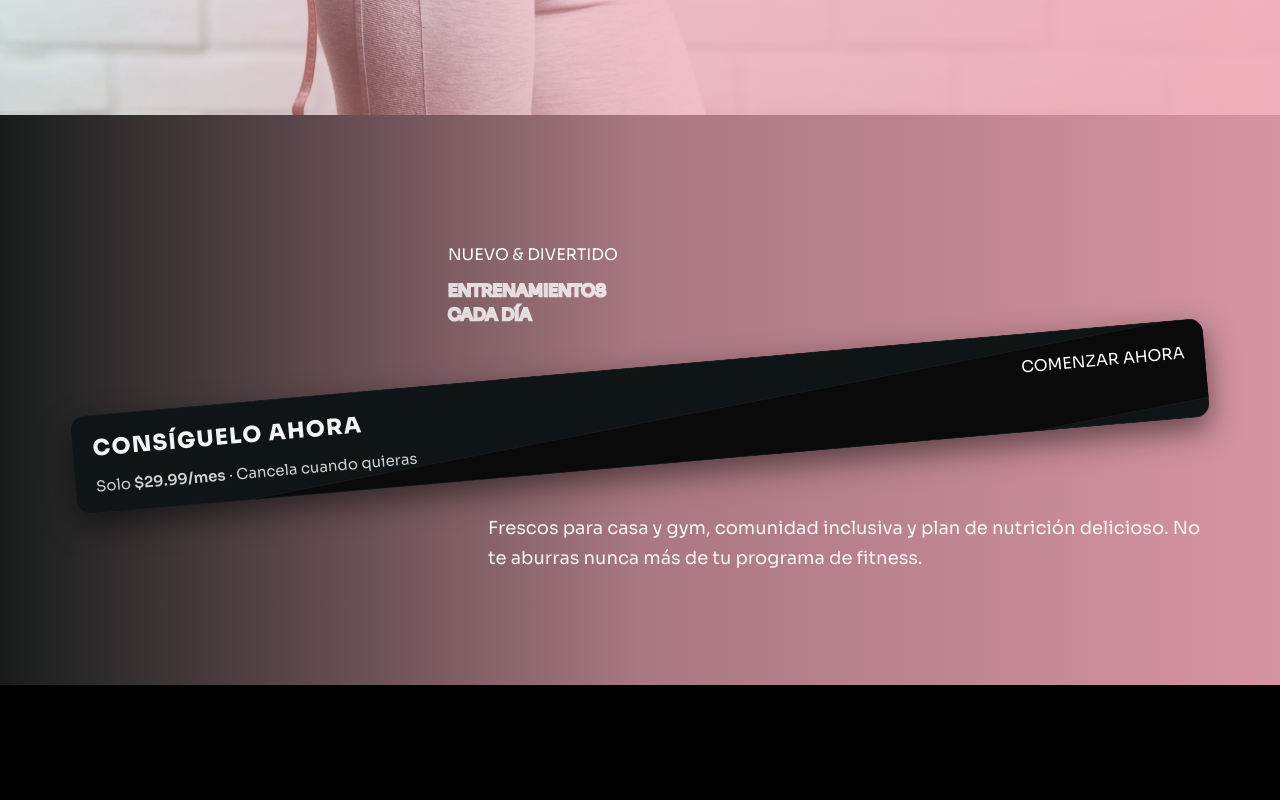
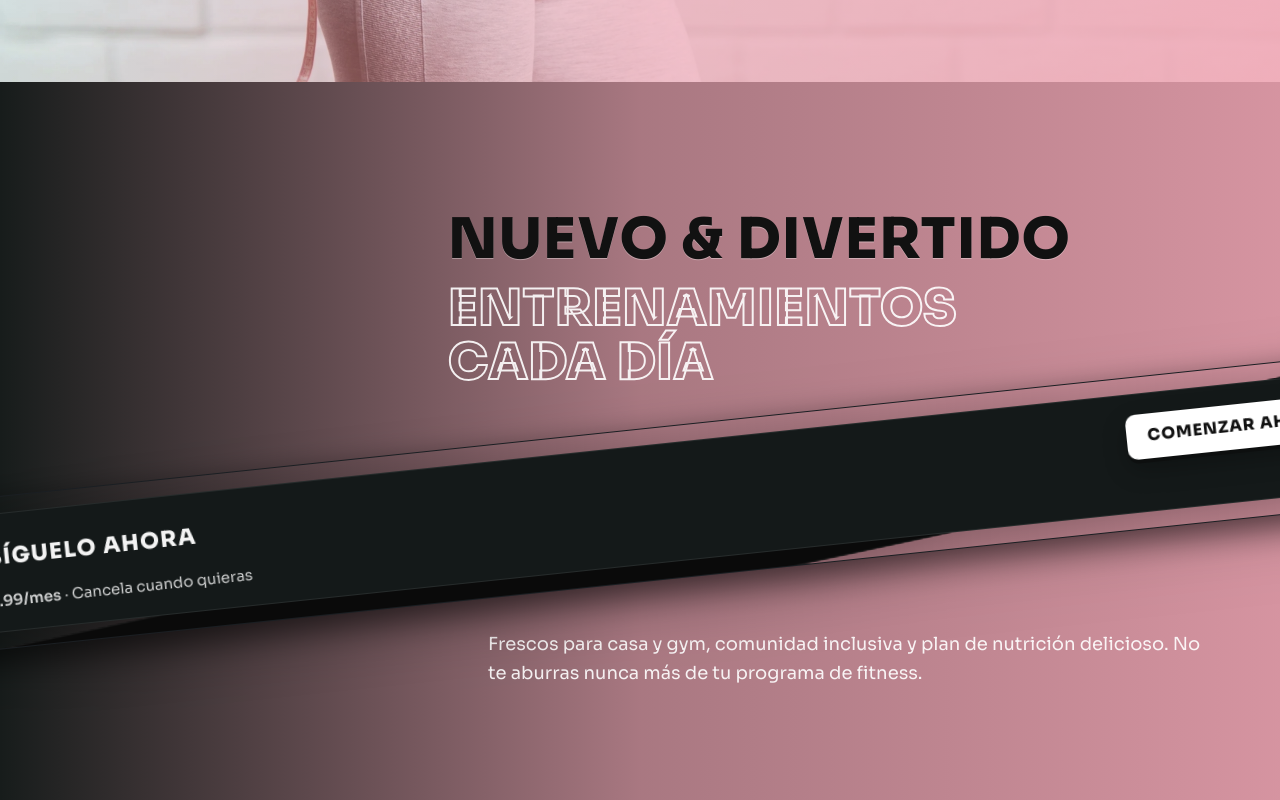
Before and after one commit to jostust/reset90-pro, a React (Vite) app: page / in a window 1280 px wide. Shown: the part 1431-2231 px from the top of the page. Before the commit the page ends 2116 px from the top, so only its background shows below. Built offline with nearby package versions, Linux system fonts and the light colour scheme.

Commit message:
Update index 5.css

```diff
--- a/src/index.css
+++ b/src/index.css
@@ -221,3 +221,81 @@
   .ribbon-full{ transform: translateX(-50%) rotate(-4deg); width: 138vw; }
   .ribbon-card{ transform: rotate(4deg); }
 }
+/* === BLOQUE 2 (alexia-like) === */
+
+/* Imagen de fondo que cubre todo el ancho con buena posición */
+.method-bg{
+  width:100%;
+  height: clamp(560px, 70vw, 820px);
+  object-fit: cover;
+  object-position: left center;
+  display:block;
+}
+@media (max-width: 767px){
+  .method-bg{
+    height: clamp(620px, 115vw, 980px);
+    object-position: center 30%;
+  }
+}
+
+/* Titulares fluidos con peso y tracking cercano al original */
+.title-fill{
+  font-weight: 900;
+  letter-spacing: .02em;
+  line-height: 1.05;
+  color: #111; /* se ve casi negro sobre el rosa */
+  font-size: clamp(28px, 5.2vw, 56px);
+  text-transform: uppercase;
+  filter: drop-shadow(0 1px 0 rgba(255,255,255,.35));
+}
+.title-outline{
+  text-transform: uppercase;
+  font-weight: 900;
+  line-height: 1.08;
+  font-size: clamp(26px, 4.6vw, 50px);
+  color: transparent;
+  -webkit-text-stroke: 2px rgba(255,255,255,.9);
+  text-stroke: 2px rgba(255,255,255,.9); /* fallback */
+}
+
+/* Ribbon diagonal que cruza toda la pantalla con sombra suave */
+.ribbon{
+  position: relative;
+  left: 50%;
+  width: 120vw;                /* más ancho que la viewport */
+  transform: translateX(-50%) rotate(-6deg);
+  transform-origin: center;
+  background: transparent;     /* el fondo real va en .ribbon-inner */
+  filter: drop-shadow(0 10px 28px rgba(0,0,0,.35));
+}
+.ribbon-inner{
+  background: #141919;         /* negro cálido */
+  border-radius: 10px;
+  padding: clamp(14px, 2.2vw, 20px) clamp(16px, 3.6vw, 32px);
+  border: 1px solid rgba(255,255,255,.08);
+  position: relative;
+}
+
+/* Botón blanco del CTA dentro del ribbon */
+.btn-white{
+  background: #fff;
+  color: #111;
+  font-weight: 800;
+  border-radius: 10px;
+  padding: .9rem 1.35rem;
+  line-height: 1;
+  transition: transform .15s ease, filter .15s ease;
+  box-shadow: 0 4px 0 #0d0f0f, 0 10px 24px rgba(0,0,0,.25);
+  text-transform: uppercase;
+  letter-spacing: .06em;
+}
+.btn-white:active{ transform: translateY(1px); }
+.btn-white:hover{ filter: brightness(1.02); }
+
+/* Ajustes de densidad en móvil para evitar desbordes */
+@media (max-width: 767px){
+  .title-fill{ font-size: clamp(26px, 9vw, 40px); }
+  .title-outline{ font-size: clamp(22px, 8vw, 36px); -webkit-text-stroke: 1.6px rgba(255,255,255,.95); }
+  .ribbon{ width: 140vw; transform: translateX(-50%) rotate(-7deg); }
+  .ribbon-inner{ padding: 16px 18px; }
+}
```
